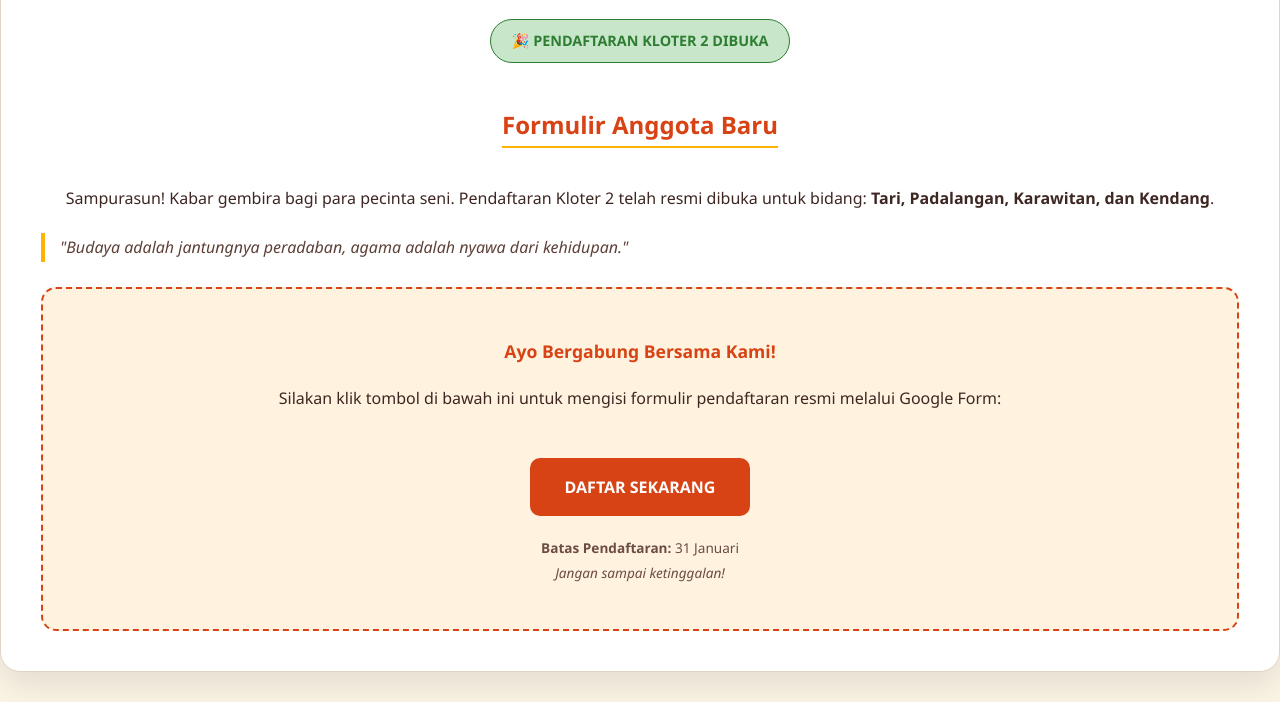
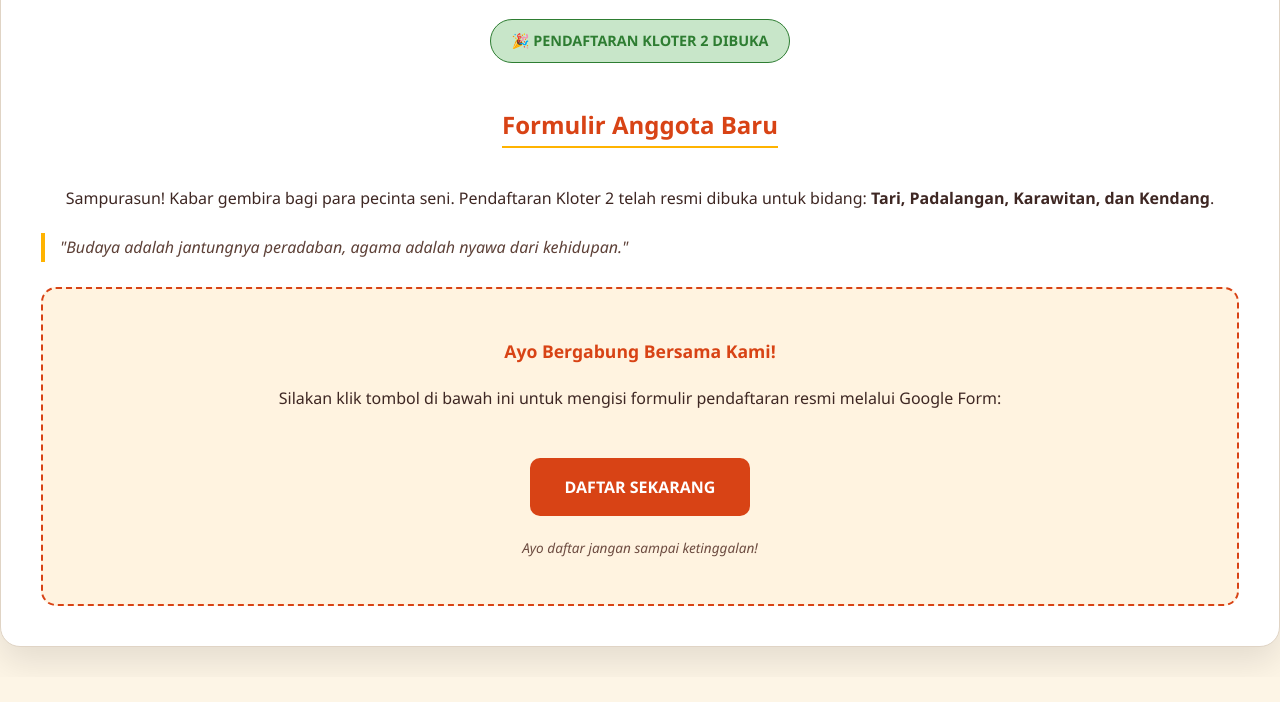
Before and after one commit to pendaftaransanggarkesenianbalida/sanggar-balida, a plain HTML site: page index.html in a window 1280 px wide. Shown: the part 428-1130 px from the top of the page. After the commit the page ends 1105 px from the top, so only its background shows below. Drawn offline with Linux system fonts and the light colour scheme.

Commit message:
Update index.html

```diff
--- a/index.html
+++ b/index.html
@@ -167,8 +167,7 @@
                     ">DAFTAR SEKARANG</a>
 
                     <p style="font-size: 0.85rem; margin-top: 20px; color: #6d4c41;">
-                        <b>Batas Pendaftaran:</b> 31 Januari<br>
-                        <i>Jangan sampai ketinggalan!</i>
+                        <i>Ayo daftar jangan sampai ketinggalan!</i>
                     </p>
                 </div>
             </div>
```
